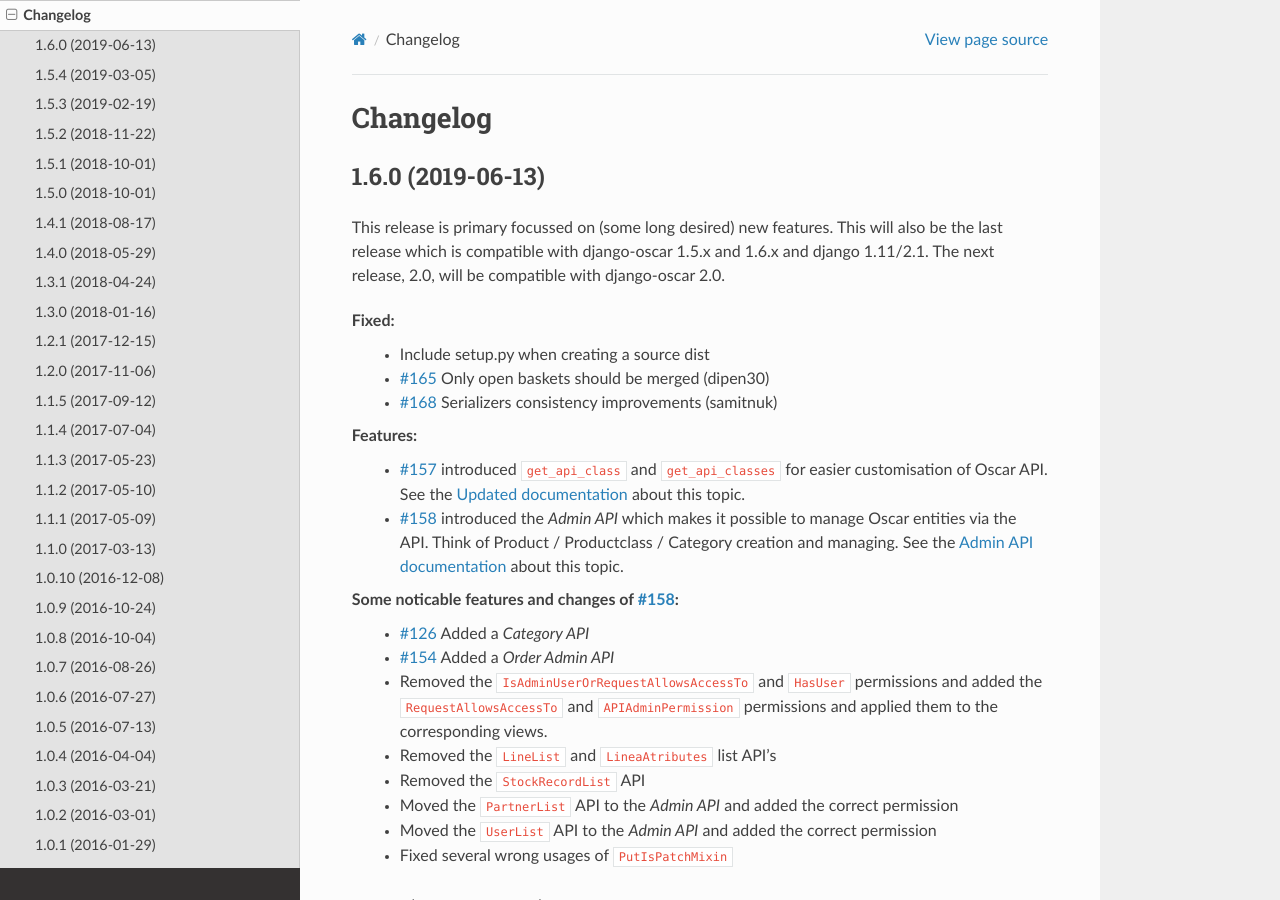
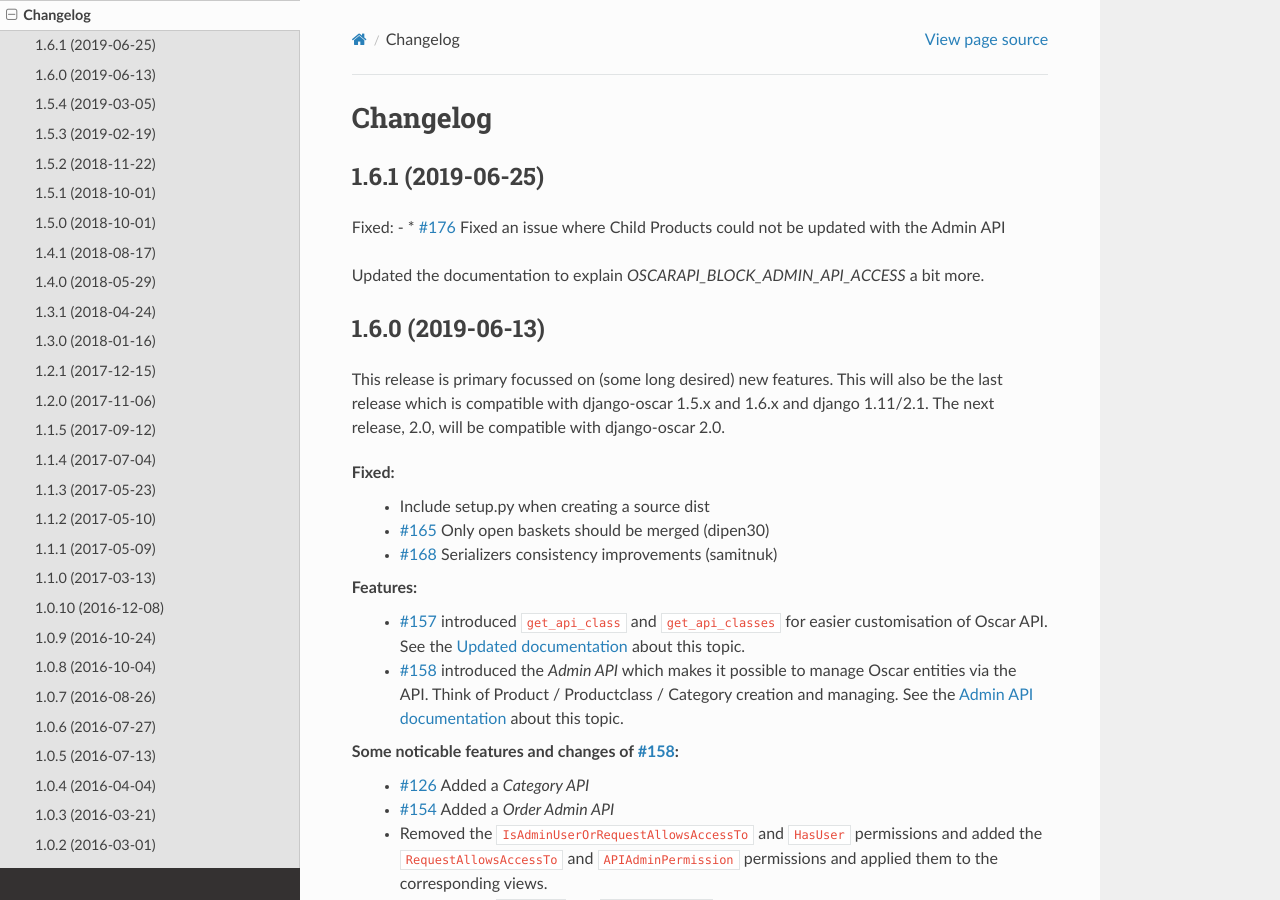
Before and after one commit to django-oscar/django-oscar-api, a Sphinx documentation site: the page built from docs/source/changelog.rst, in a window 1280 px wide and 900 px high. Built offline with Sphinx 7.4.7 and the Read the Docs theme 2.0.0, drawn with Linux system fonts in a browser that asks for light colours.

Commit message:
Prepare for release 1.6.1

```diff
--- a/docs/source/changelog.rst
+++ b/docs/source/changelog.rst
@@ -1,6 +1,14 @@
 =========
 Changelog
 =========
+
+1.6.1  (2019-06-25)
+-------------------
+
+Fixed:
+- * `#176 <https://github.com/django-oscar/django-oscar-api/pull/176>`_ Fixed an issue where Child Products could not be updated with the Admin API
+
+Updated the documentation to explain `OSCARAPI_BLOCK_ADMIN_API_ACCESS` a bit more.
 
 1.6.0  (2019-06-13)
 -------------------
--- a/setup.py
+++ b/setup.py
@@ -1,6 +1,6 @@
 from setuptools import find_packages, setup
 
-__version__ = "1.6.0"
+__version__ = "1.6.1"
 
 
 setup(
```
